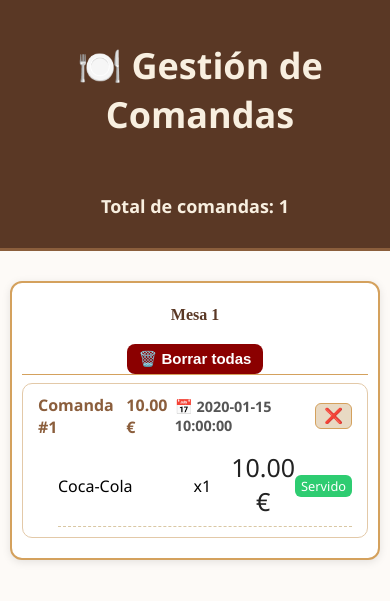
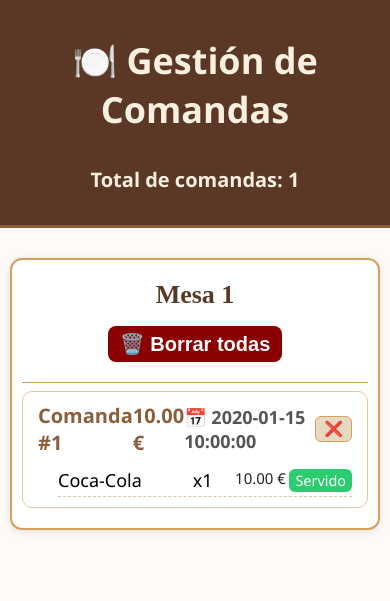
Before and after one commit to amonge20/Proyecto-Gestion-de-comandas, a PHP site: page /gestionar_comandas/index.php in a window 390 px wide. Shown: the top 601 px of the page. Run offline with PHP 8.4, Linux system fonts and the light colour scheme; data comes from the database, SQL or seed files in the repository; tables that the repository leaves empty hold one stand-in row (values such as "Sample post").

Commit message:
Mejoramos vista de movil

```diff
--- a/style.css
+++ b/style.css
@@ -35,8 +35,6 @@
 
 header input[type="number"],
 header h1 {
-  margin-left: 10px;
-  padding: 5px;
   border-radius: 8px;
   border: none;
   text-align: center;
@@ -521,6 +519,7 @@
   cursor: pointer;
   font-weight: bold;
   transition: 0.3s;
+  margin-bottom: 20px;
 }
 
 .btn-borrar-todas:hover {
@@ -675,6 +674,11 @@
     text-align: center;
   }
 
+  header p {
+    font-size: 20px;
+    margin-top: 0;
+  }
+
   /* ================================
        BOTONES
     ================================ */
@@ -803,23 +807,19 @@
   }
 
   .card-body h3 {
-    font-size: 25px;
     margin-bottom: 4px;
   }
 
   .descripcion {
-    font-size: 25px;
     color: #555;
   }
 
   .precio {
-    font-size: 25px;
     color: #222;
     margin-bottom: 4px;
   }
 
   .alergenos {
-    font-size: 25px;
     color: #d35400;
   }
 
@@ -831,6 +831,9 @@
 
   /* ================================
        COMANDAS Y MESAS
+    ================================ */
+  /* ================================
+   CONTENEDOR Y MESAS
 ================================ */
 #contenedor-mesas {
   padding: 10px;
@@ -852,18 +855,68 @@
 }
 
 .mesa-header h2 {
-    font-size: 16px;
+  font-size: 26px;
+  margin-block: 10px;
 }
 
 /* ================================
    TABLAS
 ================================ */
 table {
+  width: 100%;
+  border-collapse: collapse;
   font-size: 12px;
 }
 
+thead {
+  background: #f3f3f3;
+}
+
+th, td {
+  border: 1px solid #ddd;
+  padding: 6px;
+  text-align: left;
+}
+
 tbody {
-    height: 150px;
+  height: auto;
+}
+
+@media (max-width: 992px) {
+  /* Ocultamos cabeceras y convertimos filas en tarjetas */
+  table, thead, tbody, th, td, tr {
+    display: block;
+  }
+
+  thead {
+    display: none;
+  }
+
+  tr {
+    border: 1px solid #ccc;
+    margin-bottom: 10px;
+    border-radius: 8px;
+    padding: 8px;
+    background: #fff;
+  }
+
+  td {
+    border: none;
+    position: relative;
+    padding-left: 50%;
+    font-size: 14px;
+  }
+
+  td::before {
+    content: attr(data-label);
+    position: absolute;
+    left: 10px;
+    top: 6px;
+    width: 45%;
+    font-weight: bold;
+    white-space: nowrap;
+    color: #333;
+  }
 }
 
 /* ================================
@@ -873,6 +926,7 @@
   font-size: 0.8em;
   padding: 2px 6px;
   border-radius: 6px;
+  color: #fff;
 }
 
 .estado.servido {
@@ -890,8 +944,10 @@
   color: #777;
 }
 
+/* ================================
+   BOTONES Y POPUPS
+================================ */
 #btnLista {
-
   z-index: 1001;
 }
 
@@ -908,4 +964,21 @@
   align-items: unset;
   padding: unset;
 }
+
+#contenedor-mesas {
+  font-size: 24px;
 }
+
+.btn-borrar-todas {
+  font-size: 20px;
+}
+
+.comanda-info {
+  font-size: 20px;
+}
+
+.platos-lista{
+  font-size: 18px;
+}
+
+}
```
Lines whose indentation alone changed are shown as unchanged.
